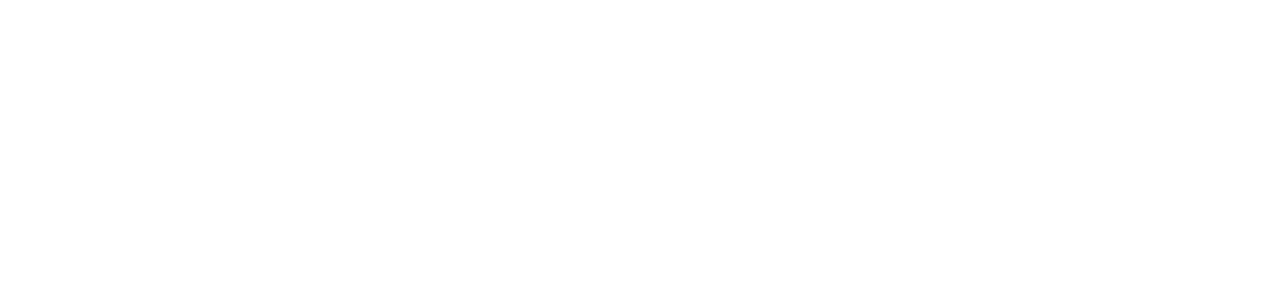
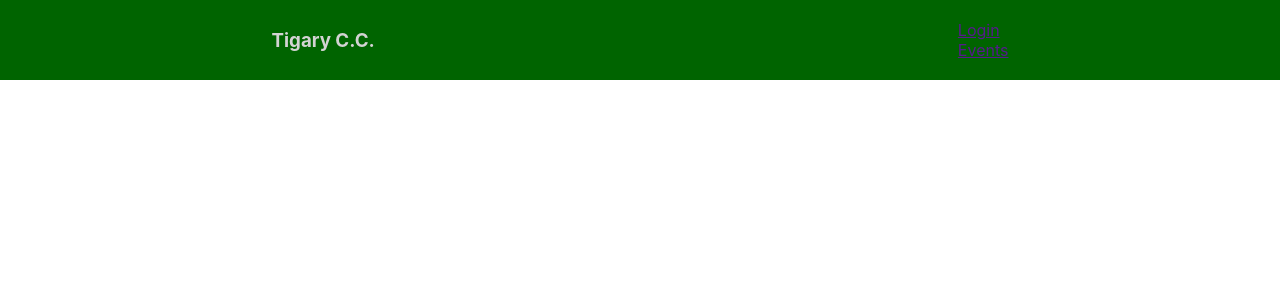
Before and after one commit to Blaine206/capstone-frontend, a React (Create React App) app: page / in a window 1280 px wide. Shown: the top 300 px of the page. Built offline with nearby package versions, Linux system fonts and the light colour scheme.

Commit message:
updated app.css, changed global base_url, pages properly rendering on routes

```diff
--- a/src/App.css
+++ b/src/App.css
@@ -1,38 +1,20 @@
 .App {
-  text-align: center;
+  text-align: left;
 }
 
-.App-logo {
-  height: 40vmin;
-  pointer-events: none;
+nav {
+  display: flex;
+  justify-content: space-around;
+  align-items: center;
+  min-height: 10vh;
+  background-color: darkgreen;
+  color: lightgray;
 }
 
-@media (prefers-reduced-motion: no-preference) {
-  .App-logo {
-    animation: App-logo-spin infinite 20s linear;
-  }
+.nav-links {
+  width: 40%;
+  display: flex;
+  justify-content: space-around;
+  align-items: center;
+  /* list-style: none; */
 }
-
-.App-header {
-  background-color: #282c34;
-  min-height: 100vh;
-  display: flex;
-  flex-direction: column;
-  align-items: center;
-  justify-content: center;
-  font-size: calc(10px + 2vmin);
-  color: white;
-}
-
-.App-link {
-  color: #61dafb;
-}
-
-@keyframes App-logo-spin {
-  from {
-    transform: rotate(0deg);
-  }
-  to {
-    transform: rotate(360deg);
-  }
-}
--- a/src/App.js
+++ b/src/App.js
@@ -7,7 +7,8 @@
   Link
 } from "react-router-dom";
 import UserList from './Components/UserList';
-import Homepage from './Components/Hompage';
+import Nav from './Components/Nav';
+import EventFeed from './Components/EventFeed';
 // import User from './Components/User';
 
 
@@ -17,15 +18,16 @@
   return (
     <Router>
       <div className="App">
-        <Switch>
-        <Route path="/" exact component={Homepage}  />
-          <Route path="/users" component={UserList}  />
-        </Switch>
+          <Route path="/users" component={UserList} />
+          <Route path="/events" component={EventFeed} />
+          <Route path="/" exact component={Nav} />
+         {/* <UserList baseUrl={BASE_URL} />
+         <EventFeed baseUrl={BASE_URL} /> */}
       </div>
     </Router>
   );
 }
 
 export default App;
-{/* <UserList baseUrl={BASE_URL} /> */}
+
 {/* <User baseUrl={BASE_URL} id={1}/> */}
--- a/src/Components/EventFeed.js
+++ b/src/Components/EventFeed.js
@@ -1,29 +1,29 @@
-// import React, { useEffect, useState } from 'react';
-// import axios from 'axios';
-// import User from './Event';
+import React, { useEffect, useState } from 'react';
+import axios from 'axios';
+// import Event from './Event';
 
-// const UserList = (props) => {
+const EventFeed = (props) => {
 
-//     const [list, setList] = useState([]);
-//     useEffect(() => {
-//         axios.get(`${props.baseUrl}/events`)
-//             .then(res => {
-//                 const events = res.data;
-//                 setList(events);
-//             })
-//             .catch((error) => {
-//                 console.log(error)
-//             })
-//     }, [props.baseUrl]);
+    const [feed, setFeed] = useState([]);
+    useEffect(() => {
+        axios.get(`http://localhost:3001/events`)
+            .then(res => {
+                const events = res.data;
+                setFeed(events);
+            })
+            .catch((error) => {
+                console.log(error)
+            })
+    }, [props.baseUrl]);
 
 
-//     return (
-//         <div>
-//             <ul>
-//                 {list.map(user => <li>{user.name}</li>)}
-//             </ul>
-//         </div>
-//     )
-// }
+    return (
+        <div>
+            <ul>
+                {feed.map(event => <li>{event.title}</li>)}
+            </ul>
+        </div>
+    )
+}
 
-// export default UserList;
+export default EventFeed;
--- a/src/Components/Hompage.js
+++ /dev/null
@@ -1,18 +0,0 @@
-import React, { useEffect, useState } from 'react';
-import axios from 'axios';
-import { Link } from 'react-router-dom';
-
-
-const Homepage = () => {
-
-
-    return (
-        <div>
-
-        </div>
-    )
-}
-
-
-
-export default Homepage;
--- /dev/null
+++ b/src/Components/Nav.js
@@ -0,0 +1,20 @@
+import React, { useEffect, useState } from 'react';
+import axios from 'axios';
+import { Link } from 'react-router-dom';
+
+
+const Nav = () => {
+
+
+    return (
+        <nav>
+        <h3>Tigary C.C.</h3>
+            <ul className="nav_links">
+                <Link><li>Login</li> </Link>
+                <Link><li>Events</li></Link>
+            </ul>
+        </nav>
+    )
+}
+
+export default Nav;
--- a/src/Components/UserList.js
+++ b/src/Components/UserList.js
@@ -7,7 +7,7 @@
 
     const [list, setList] = useState([]);
     useEffect(() => {
-        axios.get(`${props.baseUrl}/users`)
+        axios.get(`http://localhost:3001/users`)
             .then(res => {
                 const users = res.data;
                 setList(users);
```
Also changed, not shown: src/Components/User.js (deleted, +0 -22 lines), src/Components/UserProfile.js (added, +22 -0 lines), src/Components/Login.js (added), 1 other file (tests, documents, lock files or other folders).
